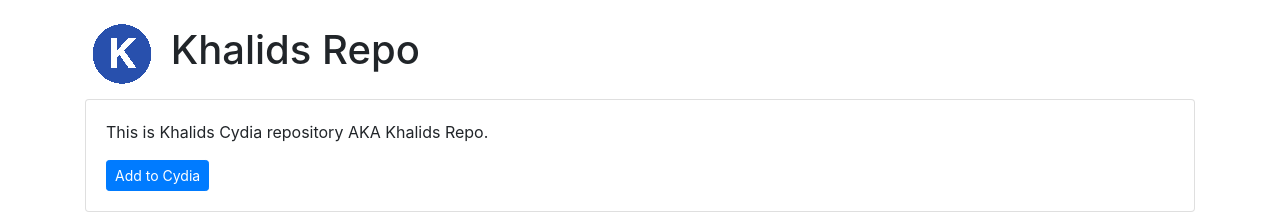
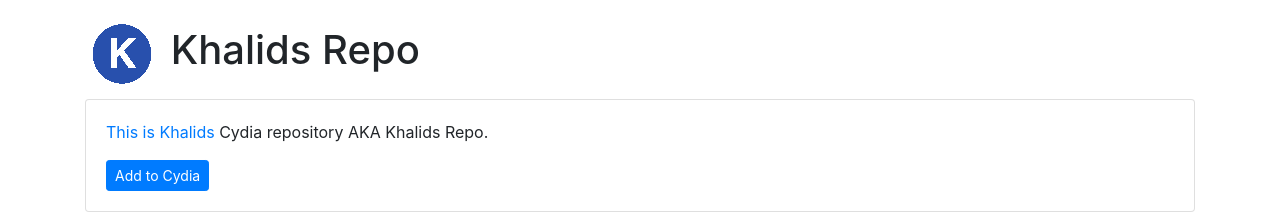
Before and after one commit to KhalidsRepo/KhalidsRepo.github.io, a plain HTML site: page index.html in a window 1280 px wide. Shown: the top 214 px of the page. Drawn offline with nearby package versions, Linux system fonts and the light colour scheme.

Commit message:
Update index.html

```diff
--- a/index.html
+++ b/index.html
@@ -15,7 +15,7 @@
 <div class="container">
 	<div class="card">
 		<div class="card-body">
-			<p><span class="text">This is Khalids</></span> Cydia repository AKA Khalids Repo.</p>
+			<p><span class="text-primary">This is Khalids</></span> Cydia repository AKA Khalids Repo.</p>
 			<a class="btn btn-sm btn-primary" href="cydia://url/https://cydia.saurik.com/api/share#?source=https://khalidsrepo.github.io">Add to Cydia</a>
 		</div>
 	</div>
```
